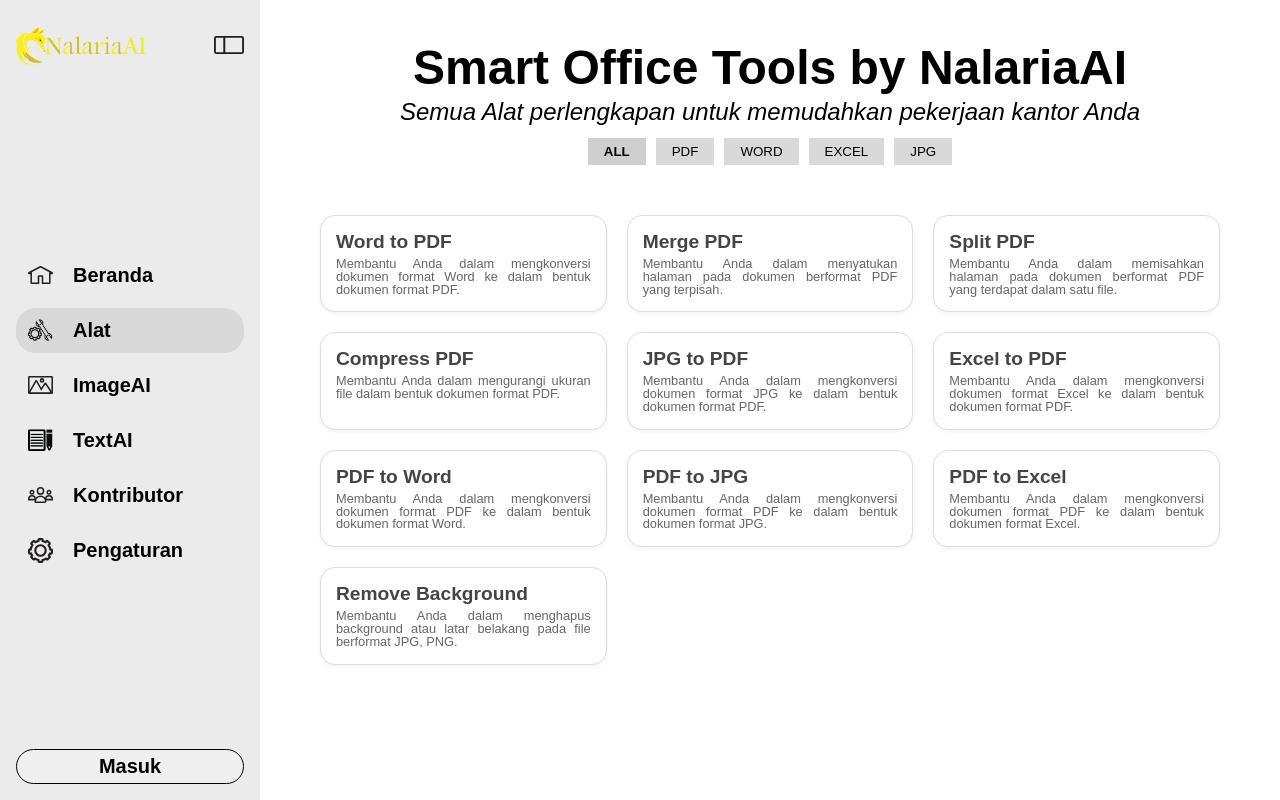
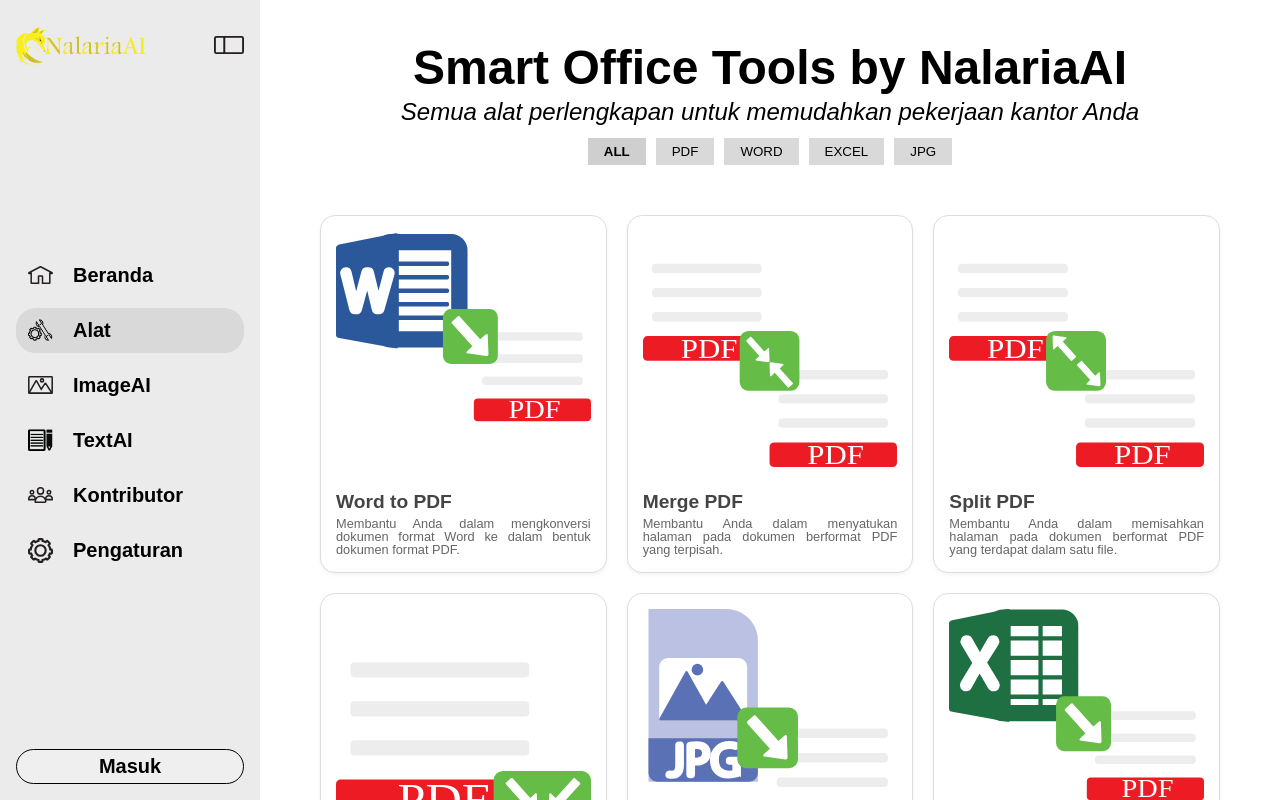
Before and after one commit to ahmadwafii11/Nalaria-AI, a React (Vite) app in the folder front-end/react-ts/: page /alat in a window 1280 px wide. Built offline with nearby package versions, Linux system fonts and the light colour scheme; a web font is replaced by a local one.

Commit message:
add className card-header and change navlink {alat.name}

```diff
--- a/front-end/react-ts/src/pages/Alat.tsx
+++ b/front-end/react-ts/src/pages/Alat.tsx
@@ -1,13 +1,14 @@
 import "../index.css"
 import { NavLink } from "react-router-dom";
 import { alatList } from "../data/alatList";
+import { ICON_MAP } from "../assets/icons";
 
 export default function Alat() {
     return(
         <>
             <div className="content">
                 <h1>Smart Office Tools by NalariaAI</h1>
-                <p className="subtitle">Semua Alat perlengkapan untuk memudahkan pekerjaan kantor Anda</p>
+                <p className="subtitle">Semua alat perlengkapan untuk memudahkan pekerjaan kantor Anda</p>
 
                 {/*Filter Menu Alat*/}
                 <div className="tool-filter">
@@ -23,9 +24,13 @@
                     {alatList.map((alat) => (
                         <NavLink
                             key={alat.id}
-                            to={`/alat/${alat.id}`}
+                            to={`/alat/${alat.name}`}
                             className="card"
                         >
+                            <img
+                            src={ICON_MAP[alat.icon]}
+                            alt={alat.name}
+                            className="card-header" />
                             <div className="card-body">
                                 <h3>{alat.name}</h3>
                                 <p>{alat.desc}</p>
```
